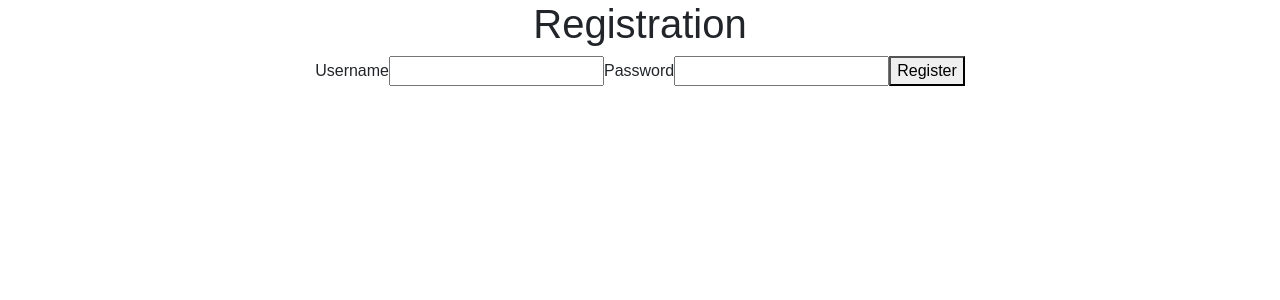
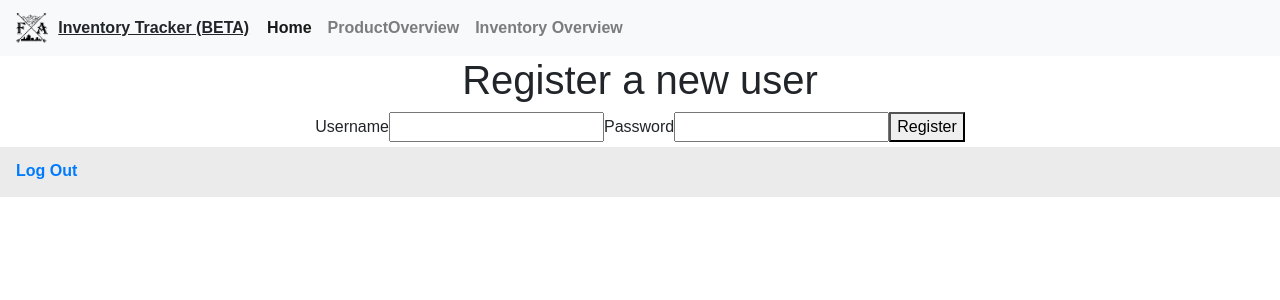
Before and after one commit to franand436/Final-Project, a React (Create React App) app in the folder client/: page /register in a window 1280 px wide. Shown: the top 300 px of the page. Built offline with nearby package versions, Linux system fonts and the light colour scheme.

Commit message:
updates to links all over project

```diff
--- a/client/src/App.css
+++ b/client/src/App.css
@@ -80,7 +80,7 @@
 }
 
 .titleText{
-  color: grey;
+  color: red;
   font-weight: 600;
   text-decoration: underline;
 }
--- a/client/src/App.js
+++ b/client/src/App.js
@@ -11,7 +11,8 @@ function App() {
     return (
         <div className="App">
       <Routes>
-        <Route path="/" element={<Home />} />
+        <Route path="/" element={<Login />} />
+        <Route path="/home" element={<Home />} />
         <Route path="/productOverview" element={<ProductOverview />} />
         <Route path="/inventoryTable" element={<InventoryTable />} />
         <Route path="/login" element={<Login />} />
--- a/client/src/components/Home.js
+++ b/client/src/components/Home.js
@@ -7,7 +7,7 @@ function Home() {
     <>
       <nav class="navbar navbar-expand-lg navbar-light bg-light">
         <img className="NavBarLogo" src={FALogo} />
-        <div className="NavBarLogo">Store Tracker (BETA)</div>
+        <div className="NavBarLogo">Inventory Tracker (BETA)</div>
         <button
           class="navbar-toggler"
           type="button"
@@ -37,9 +37,6 @@ function Home() {
               </a>
             </li>
           </ul>
-          <div className="titleText">
-            Francisco's Inventory Tracker | FINAL PROJECT
-          </div>
         </div>
       </nav>
       <h3 className="HPTitle">HOME</h3>
@@ -56,7 +53,8 @@ function Home() {
         <div class="containter main-footer-container">
           <ul class="nav footer-nav">
           <li class="nav-item">
-              <a class="nav-link">[Footer] Log Out Link (Not Functional ATM)
+              <a class="nav-link" href="/login">
+                Log Out
               </a>
             </li>
           </ul>
--- a/client/src/components/InventoryTable.js
+++ b/client/src/components/InventoryTable.js
@@ -6,7 +6,7 @@ function InventoryTable() {
     <>
       <nav class="navbar navbar-expand-lg navbar-light bg-light">
         <img className="NavBarLogo" src={FALogo} />
-        <div className="NavBarLogo">Store Tracker (BETA)</div>
+        <div className="NavBarLogo">Inventory Tracker (BETA)</div>
         <button
           class="navbar-toggler"
           type="button"
@@ -36,9 +36,6 @@ function InventoryTable() {
               </a>
             </li>
           </ul>
-          <div className="titleText">
-            Francisco's Inventory Tracker | FINAL PROJECT
-          </div>
         </div>
       </nav>
       <div>InventoryTable</div>
@@ -46,7 +43,8 @@ function InventoryTable() {
         <div class="containter main-footer-container">
           <ul class="nav footer-nav">
           <li class="nav-item">
-              <a class="nav-link">[Footer] Log Out Link (Not Functional ATM)
+              <a class="nav-link" href="/login">
+                Log Out
               </a>
             </li>
           </ul>
--- a/client/src/components/Login.js
+++ b/client/src/components/Login.js
@@ -1,16 +1,20 @@
-import React from 'react'
+import React from "react";
+import { Link } from "react-router-dom";
 
 function Login() {
   return (
-    <div className='App'>
-      <div className='login'>
-      <h1>Login</h1>
-      <input type="text" placeholder='Username...' />
-      <input type="password" placeholder='Password...' />
-      <button> Register </button>
+    <div className="App">
+      <div className="login">
+        <h1>Login</h1>
+        <input type="text" placeholder="Username..." />
+        <input type="password" placeholder="Password..." />
+        <Link to="/home">
+          <button type="button">Login</button>
+        </Link>
+      </div>
+      <p>To register a new user please login with an "Admin" account.</p>
     </div>
-    </div>
-  )
+  );
 }
 
-export default Login
+export default Login;
--- a/client/src/components/ProductOverview.js
+++ b/client/src/components/ProductOverview.js
@@ -16,24 +16,37 @@ function ProductOverview() {
   return (
     <>
     <nav class="navbar navbar-expand-lg navbar-light bg-light">
-     <img className='NavBarLogo' src={FALogo} />
-     <div className='NavBarLogo'>Store Tracker (BETA)</div>
-  <button class="navbar-toggler" type="button" data-toggle="collapse" data-target="#navbarSupportedContent" aria-controls="navbarSupportedContent" aria-expanded="false" aria-label="Toggle navigation">
+        <img className="NavBarLogo" src={FALogo} />
+        <div className="NavBarLogo">Inventory Tracker (BETA)</div>
+        <button
+          class="navbar-toggler"
+          type="button"
+          data-toggle="collapse"
+          data-target="#navbarSupportedContent"
+          aria-controls="navbarSupportedContent"
+          aria-expanded="false"
+          aria-label="Toggle navigation"
+        >
           <span class="navbar-toggler-icon"></span>
         </button>
         <div class="collapse navbar-collapse" id="navbarSupportedContent">
           <ul class="navbar-nav mr-auto">
             <li class="nav-item active">
-        <a class="nav-link" href="/">Home <span class="sr-only">(current)</span></a>
+              <a class="nav-link" href="/">
+                Home
+              </a>
             </li>
             <li class="nav-item">
-        <a class="nav-link" href="/productOverview">ProductOverview</a>
+              <a class="nav-link" href="/productOverview">
+                ProductOverview
+              </a>
             </li>
             <li class="nav-item">
-        <a class="nav-link" href="/inventoryTable">Inventory Overview</a>
+              <a class="nav-link" href="/inventoryTable">
+                Inventory Overview
+              </a>
             </li>
           </ul>
-    <div className='titleText'>Francisco's Inventory Tracker | FINAL PROJECT</div>
         </div>
       </nav>
     <h3 className='POTitle'>Devices in stock.</h3>
@@ -74,7 +87,8 @@ function ProductOverview() {
         <div class="containter main-footer-container">
           <ul class="nav footer-nav">
           <li class="nav-item">
-              <a class="nav-link">[Footer] Log Out Link (Not Functional ATM)
+              <a class="nav-link" href="/login">
+                Log Out
               </a>
             </li>
           </ul>
--- a/client/src/components/Register.js
+++ b/client/src/components/Register.js
@@ -1,5 +1,6 @@
 import React, { useState } from "react";
 import Axios from "axios";
+import FALogo from "./images/FALogo.png";
 
 function Register() {
   const [usernameReg, setUsernameReg] = useState("");
@@ -15,9 +16,44 @@ function Register() {
   };
 
   return (
+    <>
+      <nav class="navbar navbar-expand-lg navbar-light bg-light">
+        <img className="NavBarLogo" src={FALogo} />
+        <div className="NavBarLogo">Inventory Tracker (BETA)</div>
+        <button
+          class="navbar-toggler"
+          type="button"
+          data-toggle="collapse"
+          data-target="#navbarSupportedContent"
+          aria-controls="navbarSupportedContent"
+          aria-expanded="false"
+          aria-label="Toggle navigation"
+        >
+          <span class="navbar-toggler-icon"></span>
+        </button>
+        <div class="collapse navbar-collapse" id="navbarSupportedContent">
+          <ul class="navbar-nav mr-auto">
+            <li class="nav-item active">
+              <a class="nav-link" href="/">
+                Home
+              </a>
+            </li>
+            <li class="nav-item">
+              <a class="nav-link" href="/productOverview">
+                ProductOverview
+              </a>
+            </li>
+            <li class="nav-item">
+              <a class="nav-link" href="/inventoryTable">
+                Inventory Overview
+              </a>
+            </li>
+          </ul>
+        </div>
+      </nav>
       <div className="App">
         <div className="registration">
-      <h1>Registration</h1>
+          <h1>Register a new user</h1>
           <label>Username</label>
           <input
             type="text"
@@ -35,6 +71,19 @@ function Register() {
           <button onClick={register}> Register </button>
         </div>
       </div>
+
+      <footer class="main-footer">
+        <div class="containter main-footer-container">
+          <ul class="nav footer-nav">
+            <li class="nav-item">
+              <a class="nav-link" href="/login">
+                Log Out
+              </a>
+            </li>
+          </ul>
+        </div>
+      </footer>
+    </>
   );
 }
 
```
Lines whose indentation alone changed are shown as unchanged.
